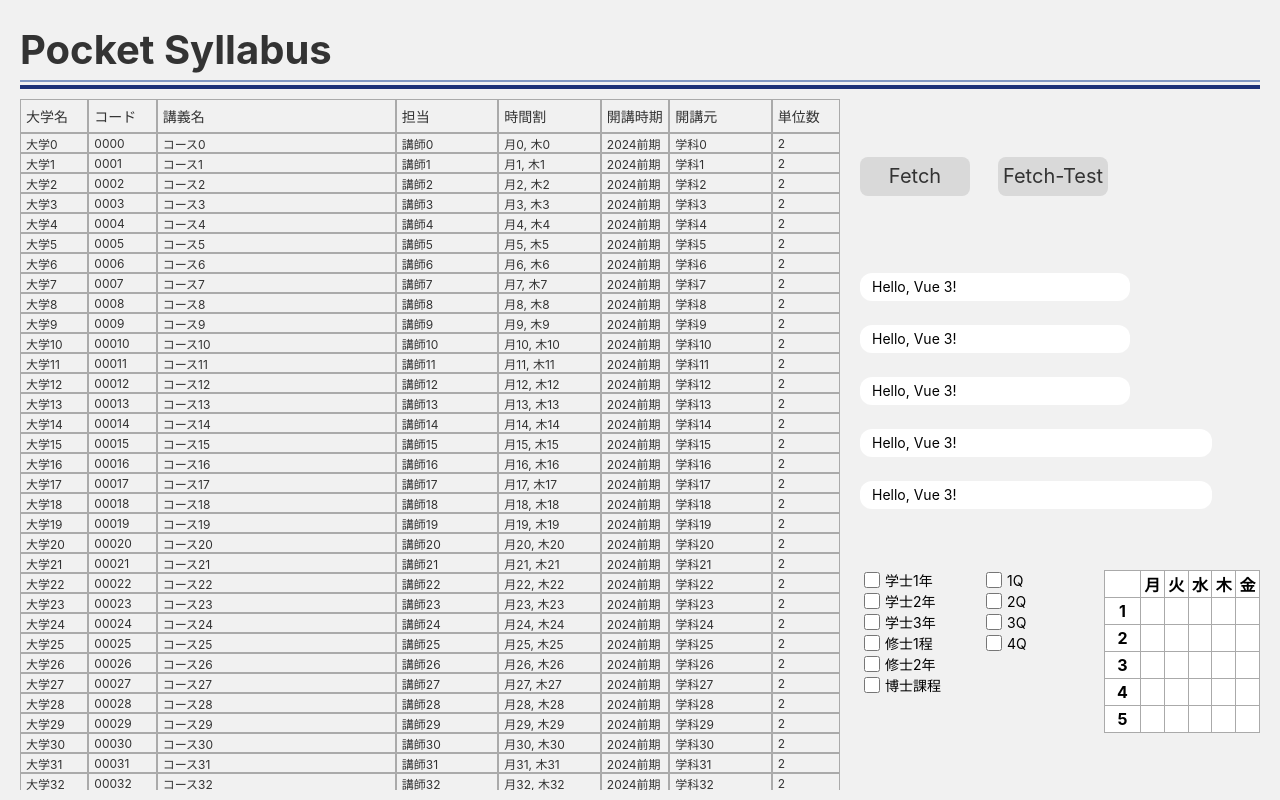
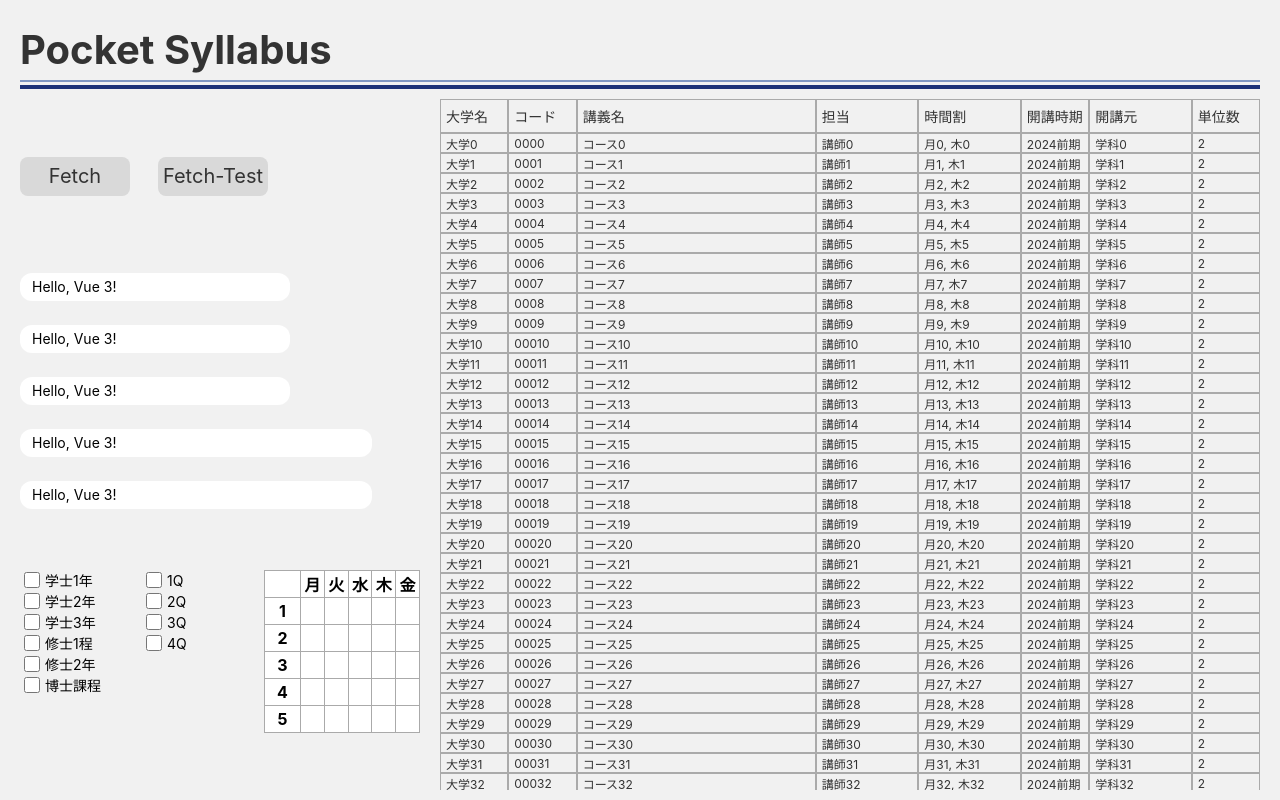
Before and after one commit to kavos113/pocket-syllabus, a Vue app: page / in a window 1280 px wide. Built offline with nearby package versions, Linux system fonts and the light colour scheme.

Commit message:
menu init

```diff
--- a/src/components/Content.vue
+++ b/src/components/Content.vue
@@ -5,8 +5,8 @@ import Search from './search/Search.vue';
 
 <template>
   <div class="content-container">
+    <Search class="search" />
     <ListTable class="table" />
-    <Search class="search" />
   </div>
 </template>
 
@@ -22,12 +22,12 @@ import Search from './search/Search.vue';
 }
 
 .table {
-  grid-column: 1 / 3;
+  grid-column: 2 / 4;
   grid-row: 1 / 2;
 }
 
 .search {
-  grid-column: 3 / 4;
+  grid-column: 1 / 2;
   grid-row: 1 / 2;
 }
 </style>
--- /dev/null
+++ b/src/components/common/ComboBoxMenu.vue
@@ -0,0 +1,5 @@
+<script setup lang="ts"></script>
+
+<template></template>
+
+<style scoped></style>
```
